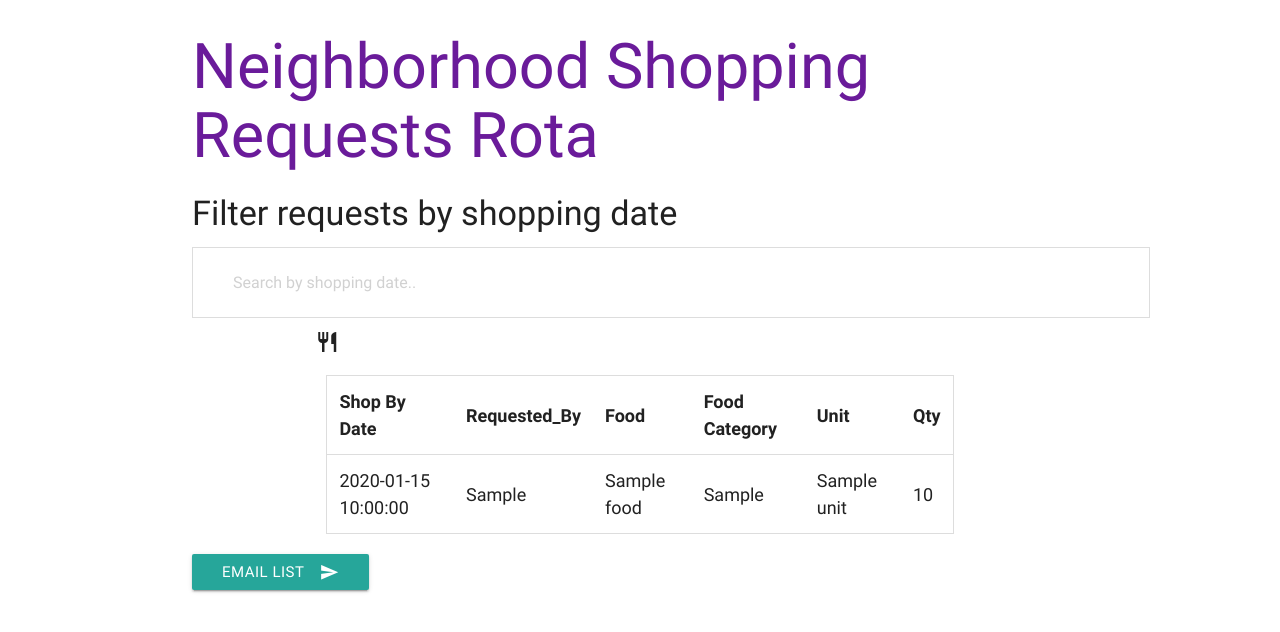
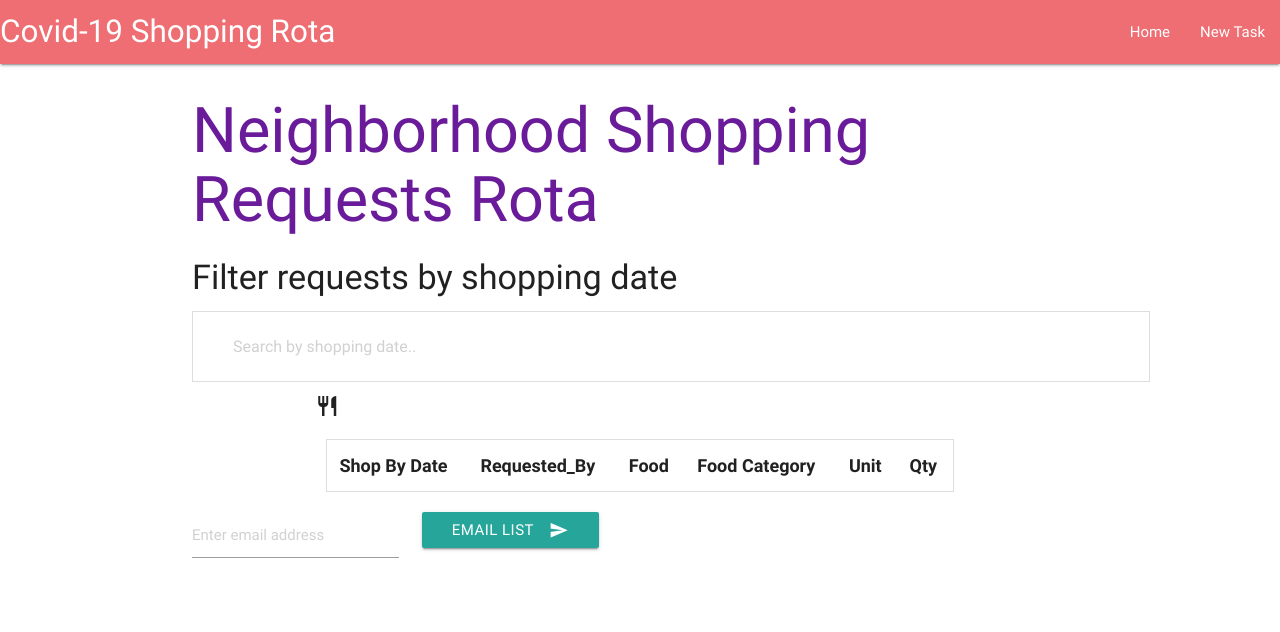
Before and after one commit to valenovi76/MySQL, a Flask app: page / in a window 1280 px wide. Shown: the top 632 px of the page. Run offline with Flask 2, Linux system fonts and the light colour scheme; a database or web service that is not in the repository returns one stand-in record (values such as "Sample title"); lists and menus that the app fills with data are empty; some libraries are stand-ins or nearby versions.

Commit message:
if condition added to tabel on load

```diff
--- a/app.py
+++ b/app.py
@@ -19,19 +19,12 @@
 
 @app.route('/get_requests')
 def get_requests():
-   return render_template("requests.html", requests=mongo.db.c_requests.find())
+    return render_template("requests.html", requests=mongo.db.c_requests.find())
 
 
-# @app.route('/new_requests')
-# def add_new_requests():
-#     return render_template("new_requests.html", foods=mongo.db.c_food.find())
-
-
-# @app.route('/insert_requests', methods=['POST'])
-# def insert_requests():
- #    requests = mongo.db.c_requests
-  #   requests.insert_one(request.form.to_dict())
-   #  return redirect(url_for('get_requests'))
+@app.route('/new_requests')
+def add_new_requests():
+    return render_template("new_requests.html", foods=mongo.db.c_food.find())
 
 
 if __name__ == '__main__':
--- a/static/css/style.css
+++ b/static/css/style.css
@@ -1,5 +1,5 @@
 .foodtable{
-    height: 250px;
+    height: 270px;
 }
 
 
--- /dev/null
+++ b/templates/credits.txt
@@ -0,0 +1 @@
+https://www.w3schools.com/howto/howto_js_filter_table.asp
--- a/templates/master.html
+++ b/templates/master.html
@@ -11,6 +11,17 @@
     <title>Document</title>
 </head>
 <body>
+<nav>
+    <div class="nav-wrapper">
+      <a href="{{url_for('get_requests')}}" class="brand-logo">Covid-19 Shopping Rota</a>
+      <a href="#" data-activates="mobile-demo" class="button-collapse"><i class="material-icons">menu</i></a>
+                <ul id="nav-mobile" class="right hide-on-med-and-down">
+                    <li><a href="{{url_for('get_requests')}}">Home</a></li>
+                    <li><a href="{{url_for('add_new_requests')}}">New Task</a></li>
+                </ul>
+    </div>
+  </nav>
+
 <div class="container">
     <h1 style="color:#6a1b9a">Neighborhood Shopping Requests Rota</h1>
     {% block content %}
--- a/templates/requests.html
+++ b/templates/requests.html
@@ -2,12 +2,10 @@
 {% block content %}
 <h4>Filter requests by shopping date</h4>
 <input type="text" id="request_filter" onkeyup="myFunction()" placeholder="Search by shopping date..">
-
 <div class="container">
    <div class="row">
       <i class="material-icons prefix">restaurant</i>
       <div class="input-field requeststbl col s12" style="overflow: auto">
-
          <table class="responsive-table" id="requeststbl">
             <thead>
                <tr>
@@ -19,7 +17,10 @@
                   <th>Qty</th>
                </tr>
             </thead>
+
+
             {% for request in requests %}
+                {% if request.Done == "no" %}
             <tbody>
                <tr>
                   <td value="{{request.Shop_By_Date}}">{{request.Shop_By_Date}}</td>
@@ -29,14 +30,22 @@
                   <td value="{{request.Food_Unit}}">{{request.Unit}}</td>
                   <td value="{{request.Qty}}">{{request.Qty}}</td>
                </tr>
+               {% endif %}
                {% endfor %}
             </tbody>
          </table>
       </div>
    </div>
 </div>
-
+<div class="row">
+   <div class="col s3">
+      <input type="email" id="email" name="email" placeholder="Enter email address">
+   </div>
+   <div class="col s3">
       <button class="btn waves-effect waves-light" type="submit" name="action">Email list
       <i class="material-icons right">send</i>
       </button>
+   </div>
+</div>
+
 {% endblock %}
```
Also changed, not shown: templates/new_requests.html (+2 -8 lines), static/img/covid.JPG (added). Lines whose indentation alone changed are shown as unchanged.
